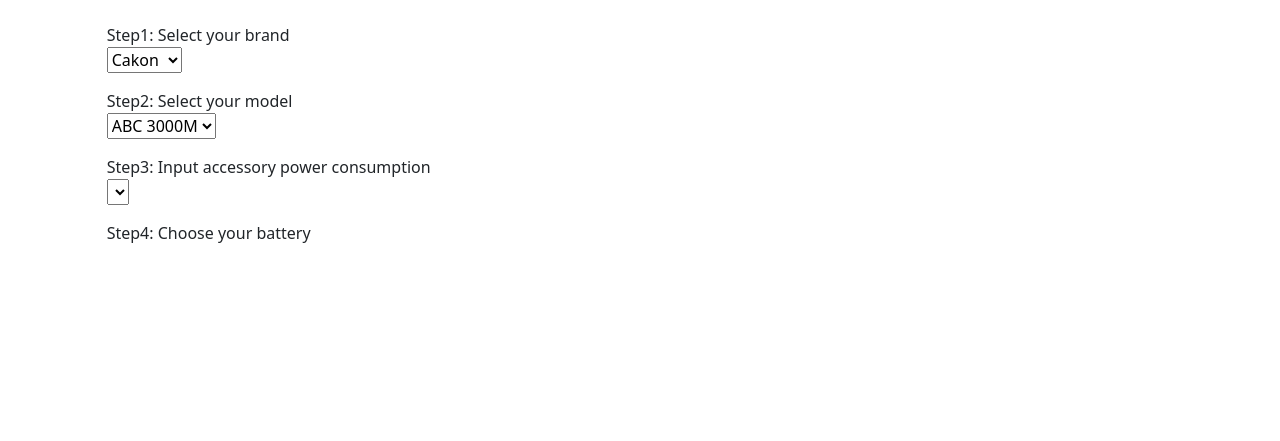
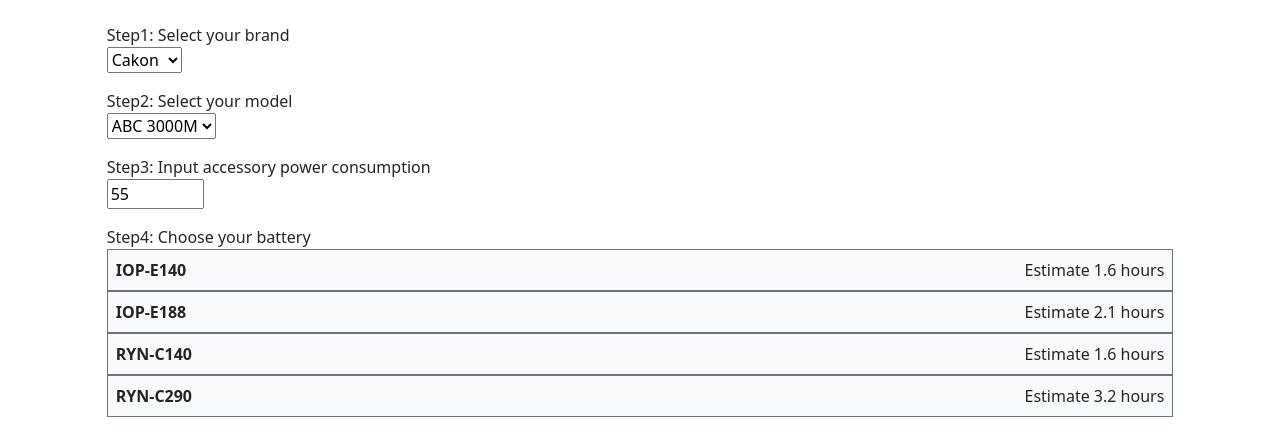
Before and after one commit to Youichi-Higa/battery-finder-program, a plain HTML site: page index.html in a window 1280 px wide. Shown: the part 89-530 px from the top of the page. Drawn offline with nearby package versions, Linux system fonts and the light colour scheme.

Commit message:
feat: バッテリーリストを動的に表示

```diff
--- a/index.html
+++ b/index.html
@@ -30,7 +30,7 @@
       </div>
       <div class="mb-3">
         <p class="m-0">Step3: Input accessory power consumption</p>
-        <select id="powerConsumption"></select>
+        <input type="number" id="powerConsumption" value="55" min="0" max="100" />
       </div>
       <div>
         <p class="m-0">Step4: Choose your battery</p>
@@ -118,6 +118,74 @@
           endVoltage: 12,
         },
       ];
+
+      class Battery {
+        constructor(batteryName, capacityAh, voltage, maxDraw, endVoltage) {
+          this.batteryName = batteryName;
+          this.capacityAh = capacityAh;
+          this.voltage = voltage;
+          this.maxDraw = maxDraw;
+          this.endVoltage = endVoltage;
+        }
+
+        maxWatt() {
+          return this.capacityAh * this.voltage;
+        }
+
+        endWatt() {
+          return this.maxDraw * this.endVoltage;
+        }
+
+        maxUseHour(sumWatt) {
+          return (this.maxWatt() / sumWatt).toFixed(1);
+        }
+
+        createBatteryEle(sumWatt) {
+          const batteryDivEle = document.createElement('div');
+          batteryDivEle.classList.add(
+            'w-100',
+            'bg-light',
+            'border',
+            'border-secondary',
+            'd-flex',
+            'flex-row',
+            'justify-content-between',
+            'align-items-center'
+          );
+
+          const batteryP = document.createElement('p');
+          batteryP.classList.add('p-2', 'm-0');
+          const batteryS = document.createElement('strong');
+          batteryS.innerHTML = this.batteryName;
+          batteryP.append(batteryS);
+
+          const maxUseHourP = document.createElement('p');
+          maxUseHourP.classList.add('p-2', 'm-0');
+          maxUseHourP.innerHTML = `Estimate ${this.maxUseHour(sumWatt)} hours`;
+
+          batteryDivEle.append(batteryP, maxUseHourP);
+
+          return batteryDivEle;
+        }
+      }
+
+      const batterySort = battery.sort(function (a, b) {
+        if (a.batteryName > b.batteryName) return 1;
+        else return -1;
+      });
+
+      const batteryObjects = [];
+      batterySort.forEach((battery) => {
+        batteryObjects.push(
+          new Battery(
+            battery.batteryName,
+            battery.capacityAh,
+            battery.voltage,
+            battery.maxDraw,
+            battery.endVoltage
+          )
+        );
+      });
 
       const camera = [
         {
@@ -243,7 +311,26 @@
         cameraObjects.forEach((cameraObj, index) => {
           modelSelectEle.append(cameraObj.createModelSelectEle(e.target.value, index));
         });
+        renderBatteryList();
       });
+
+      modelSelectEle.addEventListener('change', renderBatteryList);
+
+      const inputWattEle = document.getElementById('powerConsumption');
+      inputWattEle.addEventListener('change', renderBatteryList);
+
+      const batteryTopDiv = document.getElementById('batteryList');
+      renderBatteryList();
+
+      function renderBatteryList() {
+        batteryTopDiv.innerHTML = '';
+        const sumWatt =
+          cameraObjects[modelSelectEle.value].powerConsumptionWh + parseInt(inputWattEle.value);
+        batteryObjects.forEach((batteryObj) => {
+          if (sumWatt < batteryObj.endWatt())
+            batteryTopDiv.append(batteryObj.createBatteryEle(sumWatt));
+        });
+      }
     </script>
   </body>
 </html>
```
